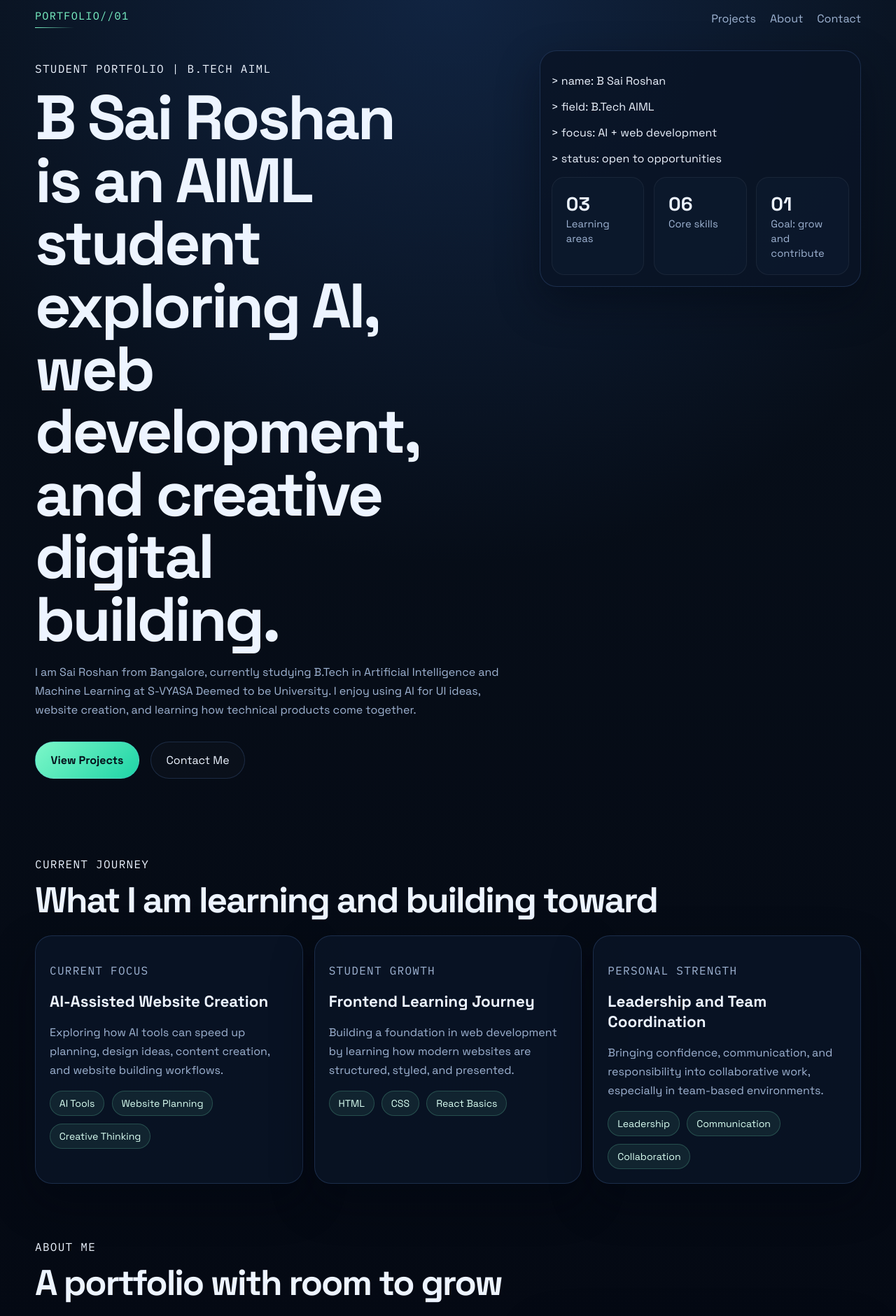
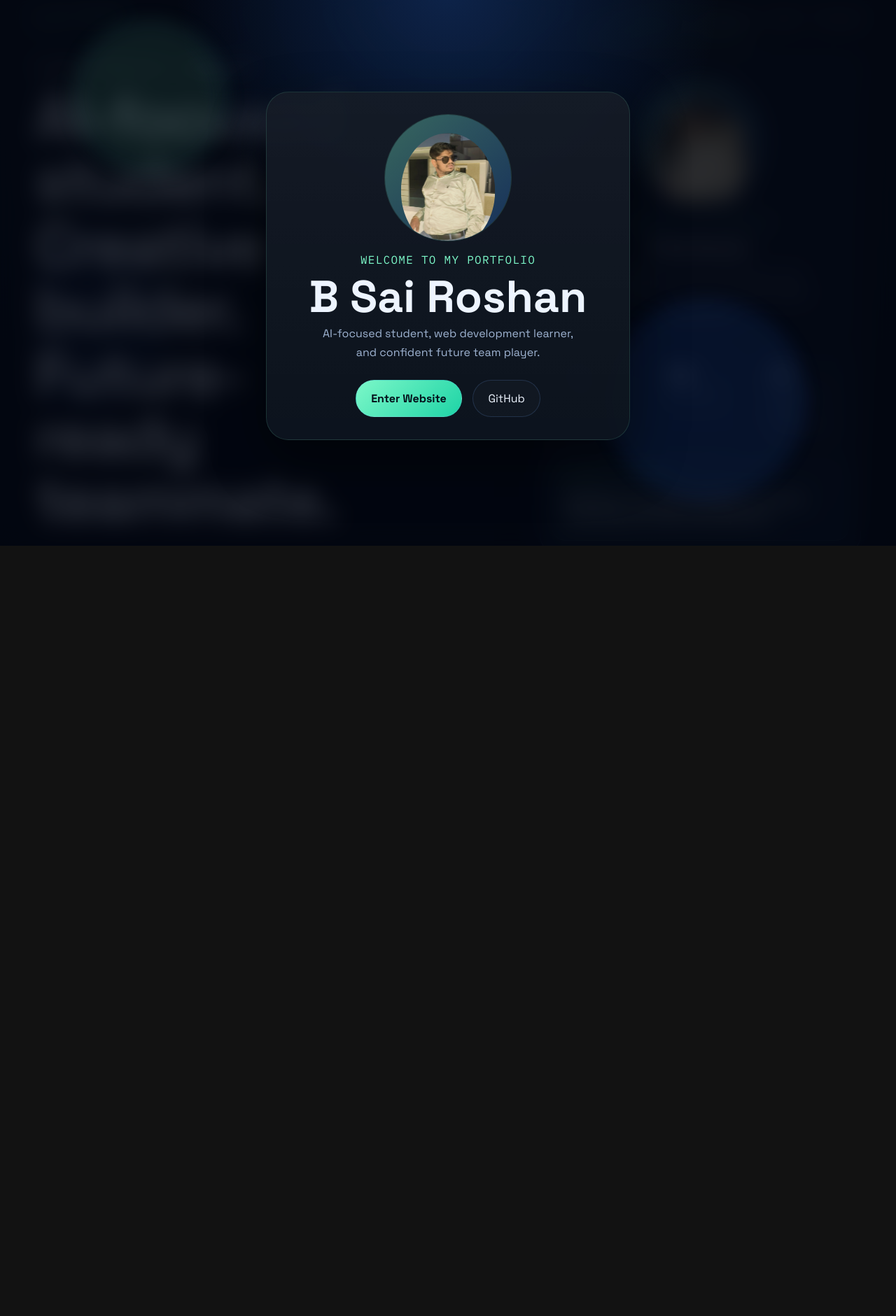
Before and after one commit to b-sai-roshan/sai-roshan-portfolio, a React (Vite) app: page / in a window 1280 px wide. Shown: the part 20-1901 px from the top of the page at 70% size. After the commit the page ends 800 px from the top, so only its background shows below. Built offline with nearby package versions, Linux system fonts and the light colour scheme.

Commit message:
Update App.jsx

```diff
--- a/src/App.jsx
+++ b/src/App.jsx
@@ -1,4 +1,9 @@
 import React from "react";
+
+const GITHUB_LINK = "https://github.com/b-sai-roshan";
+const BASE_URL = import.meta.env.BASE_URL;
+const PROFILE_IMAGE = `${BASE_URL}my-photo.jpg`;
+const RESUME_LINK = `${BASE_URL}resume.pdf`;
 
 const learningAreas = [
   {
@@ -33,14 +38,73 @@ const skills = [
   "Leadership"
 ];
 
+const strengths = [
+  {
+    title: "Fast Learner",
+    description:
+      "I adapt quickly, learn new tools with curiosity, and improve by building consistently."
+  },
+  {
+    title: "AI-First Thinking",
+    description:
+      "I enjoy using AI to explore ideas, improve workflows, and create better digital experiences."
+  },
+  {
+    title: "Team Leadership",
+    description:
+      "I communicate clearly, coordinate well with people, and feel confident taking responsibility."
+  }
+];
+
 export default function App() {
+  const [entered, setEntered] = React.useState(false);
+
   return (
-    <div className="page-shell">
+    <div className="app-shell">
+      {!entered && (
+        <section className="welcome-screen">
+          <div className="welcome-orb orb-one" />
+          <div className="welcome-orb orb-two" />
+          <div className="welcome-card">
+            <div className="welcome-photo-ring">
+              <img src={PROFILE_IMAGE} alt="B Sai Roshan profile" />
+            </div>
+            <p className="welcome-tag">Welcome to my portfolio</p>
+            <h1>B Sai Roshan</h1>
+            <p className="welcome-copy">
+              AI-focused student, web development learner, and confident future
+              team player.
+            </p>
+            <div className="welcome-actions">
+              <button
+                className="button primary"
+                type="button"
+                onClick={() => setEntered(true)}
+              >
+                Enter Website
+              </button>
+              <a
+                className="button ghost"
+                href={GITHUB_LINK}
+                target="_blank"
+                rel="noreferrer"
+              >
+                GitHub
+              </a>
+            </div>
+          </div>
+        </section>
+      )}
+
+      <div className={`page-shell ${entered ? "is-visible" : "is-hidden"}`}>
+        <div className="ambient ambient-one" />
+        <div className="ambient ambient-two" />
+
         <header className="hero">
           <nav className="topbar">
-          <span className="brand">PORTFOLIO//01</span>
+            <span className="brand">B Sai Roshan</span>
             <div className="nav-links">
-            <a href="#projects">Projects</a>
+              <a href="#projects">Journey</a>
               <a href="#about">About</a>
               <a href="#contact">Contact</a>
             </div>
@@ -48,40 +112,58 @@ export default function App() {
 
           <div className="hero-grid">
             <section className="hero-copy">
-            <p className="eyebrow">Student Portfolio | B.Tech AIML</p>
+              <p className="eyebrow">Student Portfolio | Bangalore</p>
               <h1>
-              B Sai Roshan is an AIML student exploring AI, web development,
-              and creative digital building.
+                <span>AI-focused student.</span>
+                <span>Creative builder.</span>
+                <span>Future-ready teammate.</span>
               </h1>
               <p className="hero-text">
                 I am Sai Roshan from Bangalore, currently studying B.Tech in
-              Artificial Intelligence and Machine Learning at S-VYASA Deemed to
-              be University. I enjoy using AI for UI ideas, website creation,
-              and learning how technical products come together.
+                Artificial Intelligence and Machine Learning at S-VYASA Deemed
+                to be University. I enjoy using AI for UI ideas, website
+                creation, and learning how modern digital products are designed
+                and built.
               </p>
+              <div className="hero-highlights">
+                <span>AIML Student</span>
+                <span>AI + Web Development</span>
+                <span>Open to Learning</span>
+              </div>
               <div className="hero-actions">
                 <a className="button primary" href="#projects">
-                View Projects
+                  Explore My Journey
                 </a>
-              <a className="button ghost" href="#contact">
-                Contact Me
+                <a
+                  className="button ghost"
+                  href={GITHUB_LINK}
+                  target="_blank"
+                  rel="noreferrer"
+                >
+                  GitHub
+                </a>
+                <a
+                  className="button ghost"
+                  href={RESUME_LINK}
+                  target="_blank"
+                  rel="noreferrer"
+                >
+                  View Resume
                 </a>
               </div>
             </section>
 
             <aside className="hero-panel">
-            <div className="terminal-card">
-              <div className="terminal-top">
-                <span />
-                <span />
-                <span />
+              <div className="profile-card">
+                <div className="profile-visual">
+                  <img src={PROFILE_IMAGE} alt="B Sai Roshan portrait" />
                 </div>
-              <div className="terminal-body">
-                <p>{">"} name: B Sai Roshan</p>
-                <p>{">"} field: B.Tech AIML</p>
-                <p>{">"} focus: AI + web development</p>
-                <p>{">"} status: open to opportunities</p>
-              </div>
+                <p className="focus-label">Welcome to my portfolio</p>
+                <h3>B Sai Roshan</h3>
+                <p className="profile-copy">
+                  B.Tech AIML student exploring AI, web development, UI ideas,
+                  and better digital experiences.
+                </p>
               </div>
               <div className="stats-grid">
                 <article>
@@ -96,6 +178,13 @@ export default function App() {
                   <strong>01</strong>
                   <span>Goal: grow and contribute</span>
                 </article>
+              </div>
+              <div className="focus-card">
+                <p className="focus-label">Current Direction</p>
+                <h3>
+                  Building a strong foundation in AI, UI thinking, and web
+                  development.
+                </h3>
               </div>
             </aside>
           </div>
@@ -124,25 +213,41 @@ export default function App() {
             </div>
           </section>
 
+          <section className="section" id="strengths">
+            <div className="section-heading">
+              <p className="eyebrow">Why Me</p>
+              <h2>Strengths that shape how I work</h2>
+            </div>
+
+            <div className="strengths-grid">
+              {strengths.map((item) => (
+                <article className="strength-card" key={item.title}>
+                  <h3>{item.title}</h3>
+                  <p>{item.description}</p>
+                </article>
+              ))}
+            </div>
+          </section>
+
           <section className="section about-section" id="about">
             <div className="section-heading">
               <p className="eyebrow">About Me</p>
-            <h2>A portfolio with room to grow</h2>
+              <h2>Student mindset, builder energy</h2>
             </div>
 
             <div className="about-grid">
               <div className="about-copy">
                 <p>
-                I am very comfortable working with AI-based tools and using them
-                to support design, web development, and website creation. I
-                enjoy learning quickly and improving my technical skills step by
-                step.
+                  I am very comfortable working with AI-based tools and using
+                  them to support design, web development, and website
+                  creation. I enjoy learning quickly and improving my technical
+                  skills step by step.
                 </p>
                 <p>
-                I am confident in handling responsibility, managing a team, and
-                coordinating with others smoothly. I connect easily with people,
-                communicate well, and like contributing with both creativity,
-                discipline, and leadership.
+                  I am confident in handling responsibility, managing a team,
+                  and coordinating with others smoothly. I connect easily with
+                  people, communicate well, and like contributing with both
+                  creativity, discipline, and leadership.
                 </p>
               </div>
 
@@ -165,18 +270,24 @@ export default function App() {
 
             <div className="contact-card">
               <p>
-              I am looking to keep learning, grow through real work, and connect
-              with opportunities related to AI, technology, and web
+                I am looking to keep learning, grow through real work, and
+                connect with opportunities related to AI, technology, and web
                 development.
               </p>
               <div className="contact-links">
                 <a href="mailto:rsai98849@gmail.com">rsai98849@gmail.com</a>
                 <a href="tel:9108545253">+91 9108545253</a>
-              <a href="#about">Based in Bangalore</a>
+                <a href={GITHUB_LINK} target="_blank" rel="noreferrer">
+                  GitHub
+                </a>
+                <a href={RESUME_LINK} target="_blank" rel="noreferrer">
+                  Resume
+                </a>
               </div>
             </div>
           </section>
         </main>
       </div>
+    </div>
   );
 }
```
Lines whose indentation alone changed are shown as unchanged.
